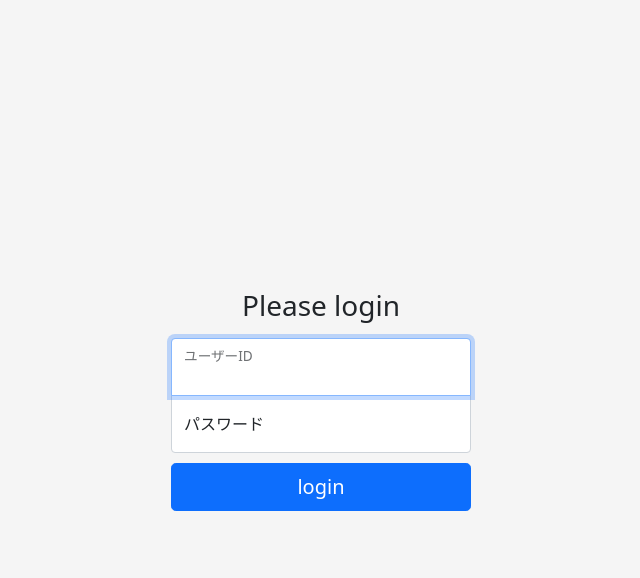
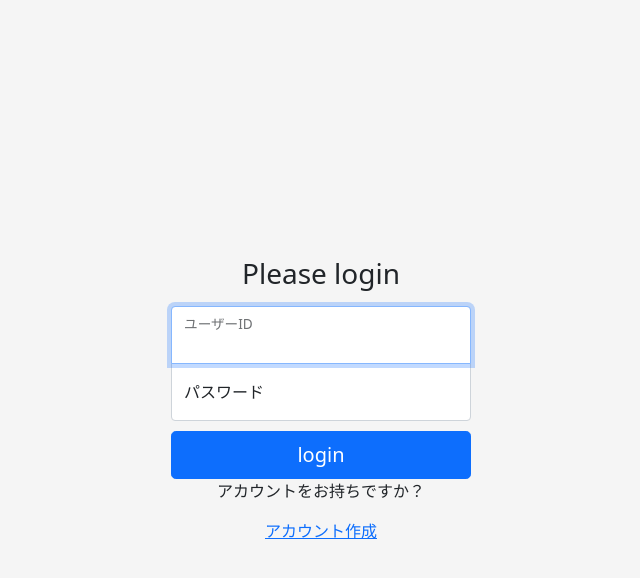
Before and after one commit to Nisida-Masaya/Django_PostingApp, a Django app: page /login/ in a window 1280 px wide. Shown: the top 578 px of the page, without its empty margins (319-959 px from the left). Run offline with Django 4.2, Linux system fonts and the light colour scheme; some libraries are stand-ins or nearby versions.

Commit message:
Update:ログインとサインアップ見た目の改善

```diff
--- a/templates/login.html
+++ b/templates/login.html
@@ -25,6 +25,7 @@
 
             <button class="w-100 btn btn-lg btn-primary" type="submit">login</button>
         </form>
+        <p>アカウントをお持ちですか？</p><a href="{% url 'signup' %}" class="link-primary">アカウント作成</a>
     </main>
     {{ message }}
 </body>
```
